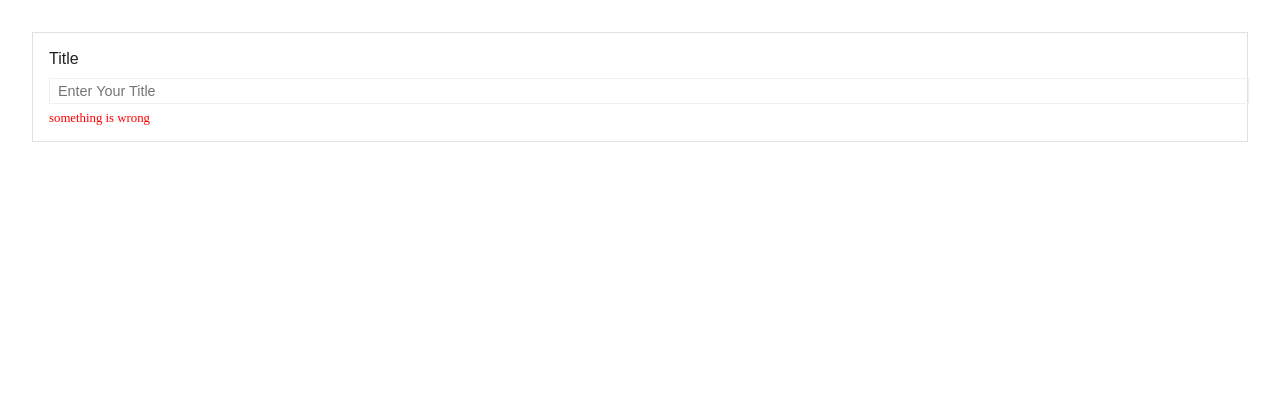
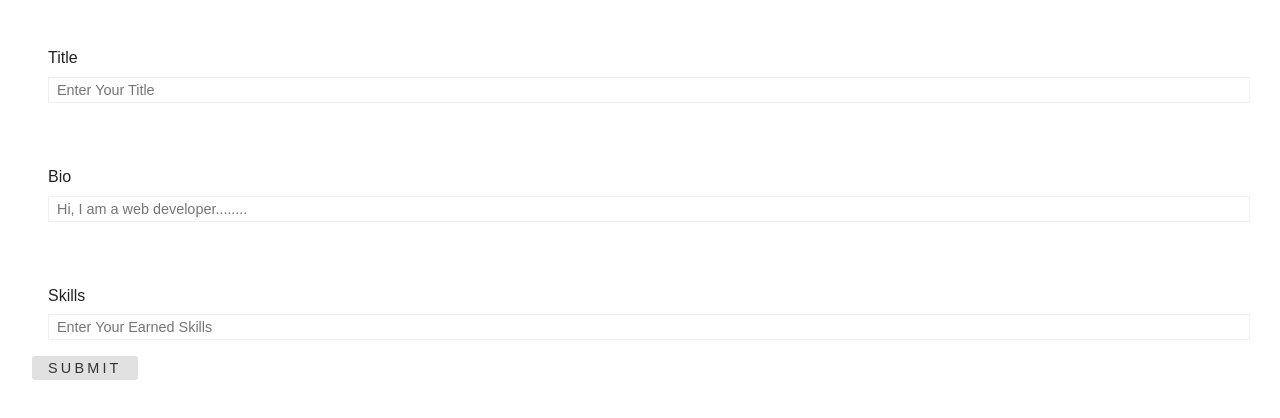
Before and after one commit to ariful-islam-dev/frontend-fullstack-army, a React (Vite) app: page / in a window 1280 px wide. Shown: the top 418 px of the page. Built offline with nearby package versions, Linux system fonts and the light colour scheme.

Commit message:
React custom from

```diff
--- a/src/app/App.jsx
+++ b/src/app/App.jsx
@@ -1,15 +1,117 @@
-import React from "react";
+import React, { useState } from "react";
 import InputGroup from "../components/shear/Label/InputGroup";
+import Button from "../components/ui/buttons/Button";
+
+const init = {
+  title: "",
+  bio: "",
+  skills: "",
+};
 
 const App = () => {
+  const [values, setValues] = useState({ ...init });
+  const [errors, setErrors] = useState({ ...init });
+  const [focuses, setFocuses] = useState({
+    title: false,
+    bio: false,
+    skills: false,
+  });
+
+  const handleChange = (e) => {
+    const { name, value } = e.target;
+    setValues((prev) => ({
+      ...prev,
+      [name]: value,
+    }));
+    const { errors } = checkValidate(values);
+    if (!errors[name]) setErrors((prev) => ({ ...prev, [name]: "" }));
+  };
+
+  const checkValidate = (values) => {
+    const errors = {};
+
+    const { title, bio, skills } = values;
+
+    if (!title) errors.title = "Invalid Title";
+    if (!bio) errors.bio = "Invalid Bio";
+    if (!skills) errors.skills = "Invalid Skills";
+
+    return {
+      errors,
+      isValid: Object.keys(errors).length === 0,
+    };
+  };
+
+  //Focus Handler
+  const handleFocus = (e) => {
+    setFocuses((prev) => ({ ...prev, [e.target.name]: true }));
+  };
+
+  // Blur Handler
+  const handleBlur = (e) => {
+    const key = e.target.name;
+    const { errors } = checkValidate(values);
+
+    if (errors[key] && focuses[key] === true) {
+      setErrors((prev) => ({
+        ...prev,
+        [key]: errors[key],
+      }));
+    } else {
+      setErrors((prev) => ({
+        ...prev,
+        [key]: "",
+      }));
+    }
+  };
+
+  // submit Handler
+  const handleSubmit = (e) => {
+    e.preventDefault();
+    const { isValid, errors } = checkValidate(values);
+    if (isValid) {
+      setErrors({ ...errors });
+    } else {
+      setErrors({ ...errors });
+    }
+  };
   return (
     <div className="root">
-      <InputGroup
-        name={"title"}
-        placeholder="Enter Your Title"
-        label={"Title"}
-        error="something is wrong"
-      />
+      <form onSubmit={handleSubmit}>
+        <div style={{ display: "flex", flexDirection: "column", gap: "2rem" }}>
+          <InputGroup
+            name={"title"}
+            value={values.title}
+            placeholder={"Enter Your Title"}
+            label={"Title"}
+            error={errors.title}
+            onChange={handleChange}
+            onFocus={handleFocus}
+            onBlur={handleBlur}
+          />
+          <InputGroup
+            name={"bio"}
+            value={values.bio}
+            placeholder={"Hi, I am a web developer........"}
+            label={"Bio"}
+            error={errors.bio}
+            onChange={handleChange}
+            onFocus={handleFocus}
+            onBlur={handleBlur}
+          />
+          <InputGroup
+            name={"skills"}
+            value={values.skills}
+            placeholder={"Enter Your Earned Skills"}
+            label={"Skills"}
+            error={errors.skills}
+            onChange={handleChange}
+            onFocus={handleFocus}
+            onBlur={handleBlur}
+          />
+        </div>
+        <Button type="submit">Submit</Button>
+      </form>
     </div>
   );
 };
--- a/src/components/shear/Label/InputGroup.jsx
+++ b/src/components/shear/Label/InputGroup.jsx
@@ -6,7 +6,7 @@ import Label from "../../ui/texts/Label";
 const Container = styled.div`
   width: 100%;
   padding: 1rem;
-  border: 1px solid #e1e1e1;
+  /* border: 1px solid #e1e1e1; */
   display: flex;
   flex-direction: column;
   gap: 0.5rem;
@@ -30,10 +30,13 @@ const InputGroup = ({
     <Container>
       <Label htmlFor={name}>{label}</Label>
       <TextInput
-        name="name"
-        id="name"
+        name={name}
+        id={name}
         placeholder={placeholder ?? ""}
         value={value ?? ""}
+        onChange={onChange}
+        onFocus={onFocus}
+        onBlur={onBlur}
       />
       {error && <ErrorMessage>{error}</ErrorMessage>}
     </Container>
```
Also changed, not shown: 1 other file (tests, documents, lock files or other folders).
